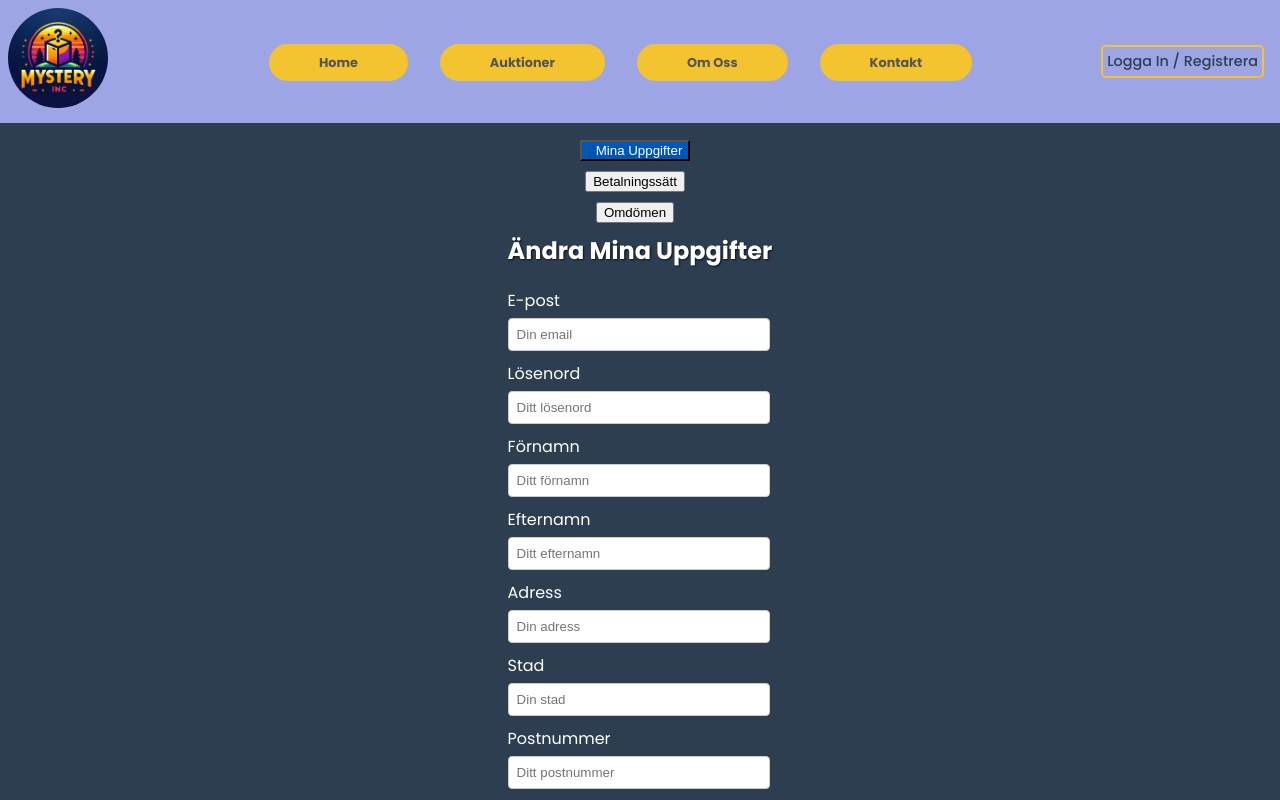
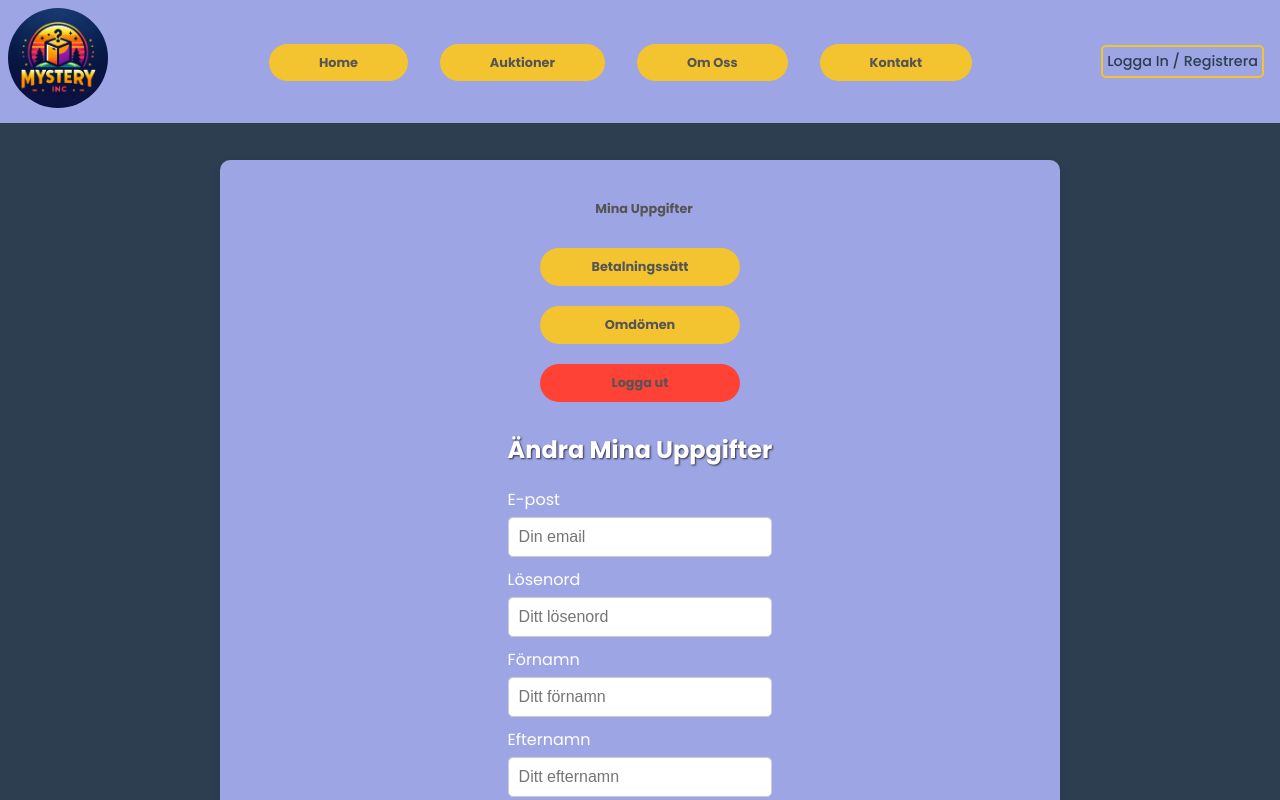
Before and after one commit to MarcusT96/MysteryIncAuctions, a React (Vite) app: page /profile in a window 1280 px wide. Shown: the top 800 px of the page. Built offline with nearby package versions, Linux system fonts and the light colour scheme.

Commit message:
fixed som styling

```diff
--- a/src/pages/ProfilePage.jsx
+++ b/src/pages/ProfilePage.jsx
@@ -86,6 +86,7 @@ function ProfilePage() {
       <button onClick={() => setActiveSection('profile')} className={`profile-page-button ${activeSection === 'profile' ? 'active' : ''}`}>Mina Uppgifter</button>
       <button onClick={() => setActiveSection('payment')} className={`profile-page-button ${activeSection === 'payment' ? 'active' : ''}`}>Betalningssätt</button>
       <button onClick={() => setActiveSection('reviews')} className={`profile-page-button ${activeSection === 'reviews' ? 'active' : ''}`}>Omdömen</button>
+      <button onClick={handleLogout} className="profile-page-button logout-button">Logga ut</button>
 
       {user && user.isAdmin && (
         <button onClick={() => navigate('/dashboard')} className="profile-page-button">Admin Panel</button>
@@ -175,6 +176,7 @@ function ProfilePage() {
             />
           </div>
           <button type="submit" className="profile-page-button">Spara Ändringar</button>
+
         </form>
       )}
 
@@ -193,7 +195,6 @@ function ProfilePage() {
           {/* Framtida funktionalitet för omdömehantering */}
         </div>
       )}
-      <button onClick={handleLogout} className="profile-page-button logout-button">Logga ut</button>
 
     </div>
   );
--- a/src/style/profilePage.css
+++ b/src/style/profilePage.css
@@ -1,25 +1,83 @@
+:root {
+  --primary-color: #F4C430;
+  --text-color: rgb(85, 85, 85);
+  --button-hover-color: #ffecb5;
+  --error-color: #FF4136;
+  --error-hover-color: #C2302D;
+  --input-border-color-focus: #2D3E50;
+}
+
 .profile-page-container {
   display: flex;
   flex-direction: column;
   align-items: center;
+  margin: 40px auto;
   padding: 20px;
+  background-color: #9EA5E4;
+  box-shadow: 0 4px 8px rgba(0, 0, 0, 0.1);
+  border-radius: 10px;
+  width: 90%;
+  max-width: 800px;
 }
 
-.profile-page-navigation {
-  margin-bottom: 20px;
+.profile-page-container h2 {
+  margin-top: 20px;
+  text-align: center;
 }
 
-.profile-page-button {
-  margin-right: 10px;
-  margin-bottom: 10px;
+.profile-page-button,
+.logout-button {
+  width: 200px;
+  padding: 10px;
+  font-family: 'Poppins';
+  margin: 10px 0;
+  color: var(--text-color);
+  background-color: var(--primary-color);
+  border: none;
+  border-radius: 50px;
+  font-size: 0.8rem;
+  font-weight: bold;
+  box-sizing: border-box;
+  transition: background-color 0.3s ease, color 0.3s ease;
 }
 
-.profile-page-content {
-  width: 100%;
-  max-width: 400px;
+.profile-page-button:hover,
+.logout-button:hover {
+  background-color: var(--primary-color);
+  color: var(--button-hover-color);
+  cursor: pointer;
 }
 
-.profile-page-button.active {
-  background-color: #0056b3;
-  color: white;
+.logout-button {
+  background-color: var(--error-color);
 }
+
+.logout-button:hover {
+  background-color: var(--error-hover-color);
+}
+
+.profile-page-form-group {
+  display: flex;
+  flex-direction: column;
+  width: 100%;
+}
+
+.profile-page-form-group input[type="text"],
+.profile-page-form-group input[type="email"],
+.profile-page-form-group input[type="password"] {
+  width: 100%;
+  padding: 10px;
+  border: 1px solid #ccc;
+  border-radius: 5px;
+  font-size: 16px;
+  box-sizing: border-box;
+}
+
+.profile-page-form-group input[type="text"]:hover,
+.profile-page-form-group input[type="email"]:hover,
+.profile-page-form-group input[type="password"]:hover,
+.profile-page-form-group input[type="text"]:focus,
+.profile-page-form-group input[type="email"]:focus,
+.profile-page-form-group input[type="password"]:focus {
+  border-color: var(--input-border-color-focus);
+}
```
